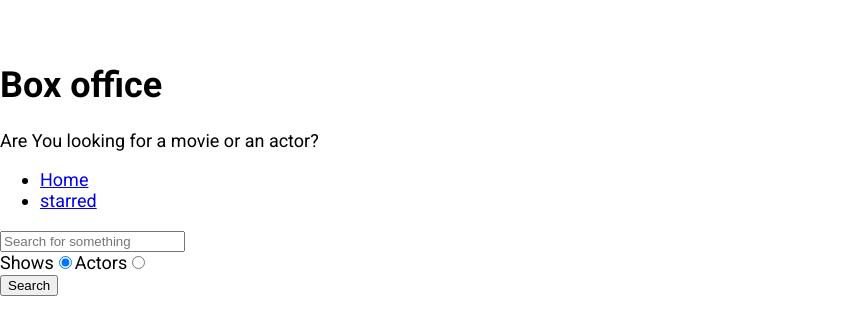
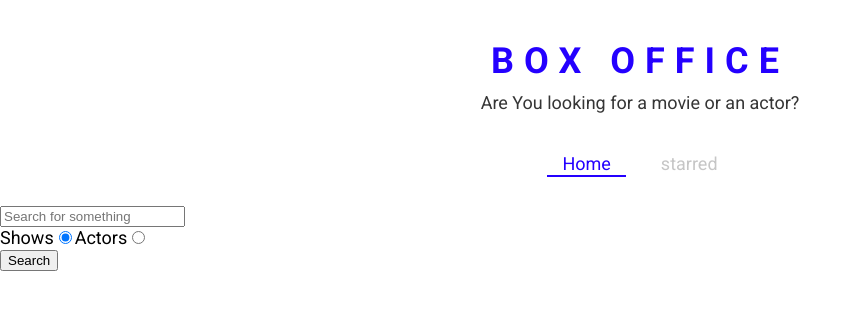
Before and after one commit to akash-100000/Box-office, a React (Create React App) app: page / in a window 1280 px wide. Shown: the top 334 px of the page, without its empty margins (0-862 px from the left). Built offline with nearby package versions, Linux system fonts and the light colour scheme.

Commit message:
define theme for styled components and created few styled components

```diff
--- a/src/App.js
+++ b/src/App.js
@@ -1,12 +1,21 @@
 import React from 'react';
 import { Switch, Route } from 'react-router-dom';
-
+import { ThemeProvider } from 'styled-components';
 import Home from './pages/Home';
 import Show from './pages/Show';
 import Starred from './pages/Starred';
 
+const theme = {
+  mainColors: {
+    blue: '#2400ff',
+    gray: '#c6c6c6',
+    dark: '#353535',
+  },
+};
+
 function App() {
   return (
+    <ThemeProvider theme={theme}>
     <Switch>
       <Route exact path="/">
         <Home />
@@ -23,6 +32,7 @@
         <div>Not found</div>
       </Route>
     </Switch>
+    </ThemeProvider>
   );
 }
 
--- a/src/components/Navs.js
+++ b/src/components/Navs.js
@@ -1,21 +1,25 @@
 import React from 'react';
-import {Link} from 'react-router-dom';
+import { useLocation } from 'react-router-dom';
+import { NavList, LinkStyled } from './Navs.styled';
 
 const LINKS = [
   {to:'/', text : 'Home'},
   {to:'/starred', text : 'starred'},
-]
+];
 
 const Navs = () => {
+  const location = useLocation();
+
   return (
     <div>
-      <ul>
+      <NavList>
         {LINKS.map(item => (
           <li key={item.to}>
-            <Link to={item.to}>{item.text}</Link>
+            <LinkStyled to={item.to}
+            className={item.to===location.pathname ? 'active' : ''}>{item.text}</LinkStyled>
           </li>
         ))}
-      </ul>
+      </NavList>
     </div>
   );
 };
--- /dev/null
+++ b/src/components/Navs.styled.js
@@ -0,0 +1,42 @@
+import styled from "styled-components";
+import {Link} from 'react-router-dom';
+
+
+export const NavList = styled.ul`
+  display: flex;
+  justify-content: center;
+  list-style: none;
+  margin: 0 0 30px;
+  padding: 0;
+`;
+
+export const LinkStyled = styled(Link)`
+  margin: 0 10px;
+  padding: 3px 15px;
+  position: relative;
+  text-decoration: none;
+  color: ${({ theme }) => theme.mainColors.gray};
+  &.active {
+    color: ${({ theme }) => theme.mainColors.blue};
+    &:after {
+      content: '';
+      position: absolute;
+      display: block;
+      height: 2px;
+      left: 0%;
+      bottom: 0;
+      background-color: ${({ theme }) => theme.mainColors.blue};
+      animation: slide-in 0.3s ease-in forwards;
+      @keyframes slide-in {
+        from {
+          left: 50%;
+          width: 0;
+        }
+        to {
+          left: 0%;
+          width: 100%;
+        }
+      }
+    }
+  }
+`;
--- a/src/components/Title.js
+++ b/src/components/Title.js
@@ -1,11 +1,12 @@
 import React from 'react'
+import { TitleWrapper } from './Title.styled'
 
 const Title = ({title,subtitle}) => {
   return (
-    <div>
+    <TitleWrapper>
       <h1>{title}</h1>
       <p>{subtitle}</p>
-    </div>
+    </TitleWrapper>
   )
 }
 
--- /dev/null
+++ b/src/components/Title.styled.js
@@ -0,0 +1,18 @@
+import styled from "styled-components";
+
+export const TitleWrapper = styled.div`
+  text-align: center;
+  margin: 0 0 40px;
+
+  h1 {
+    color: ${({ theme }) => theme.mainColors.blue};
+    letter-spacing: 10px;
+    text-transform: uppercase;
+    margin: 0 0 10px;
+  }
+
+  p {
+    color: ${({ theme }) => theme.mainColors.dark};
+    margin: 0;
+  }
+`;
```
